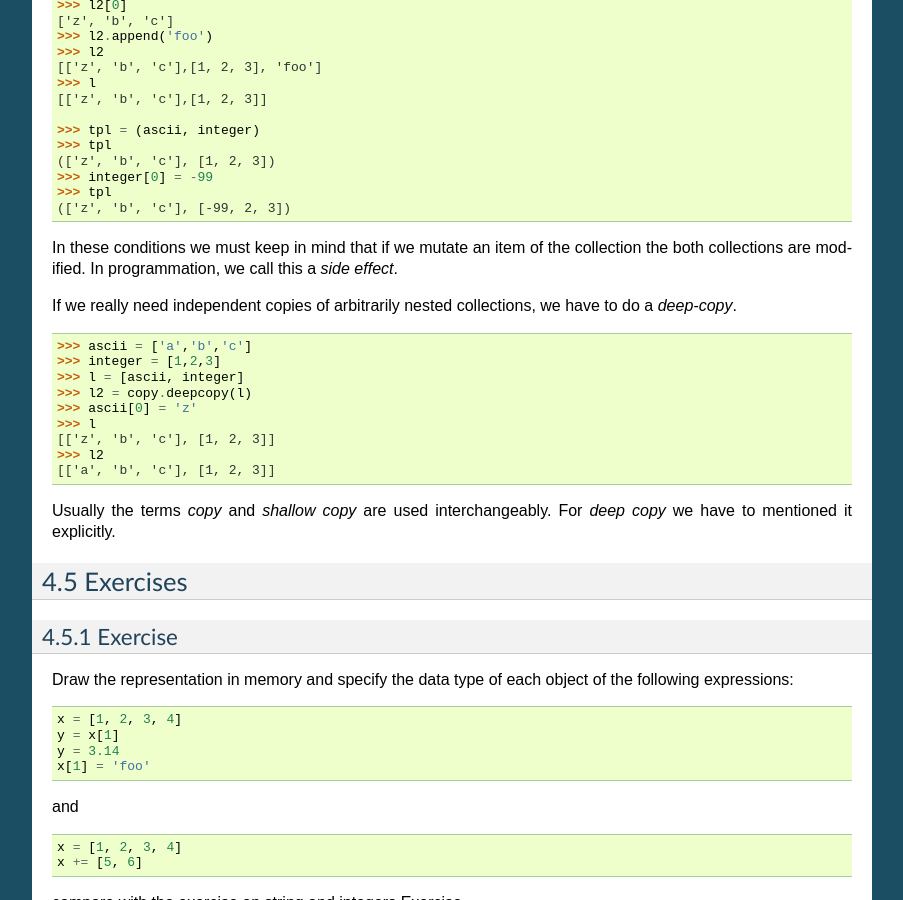
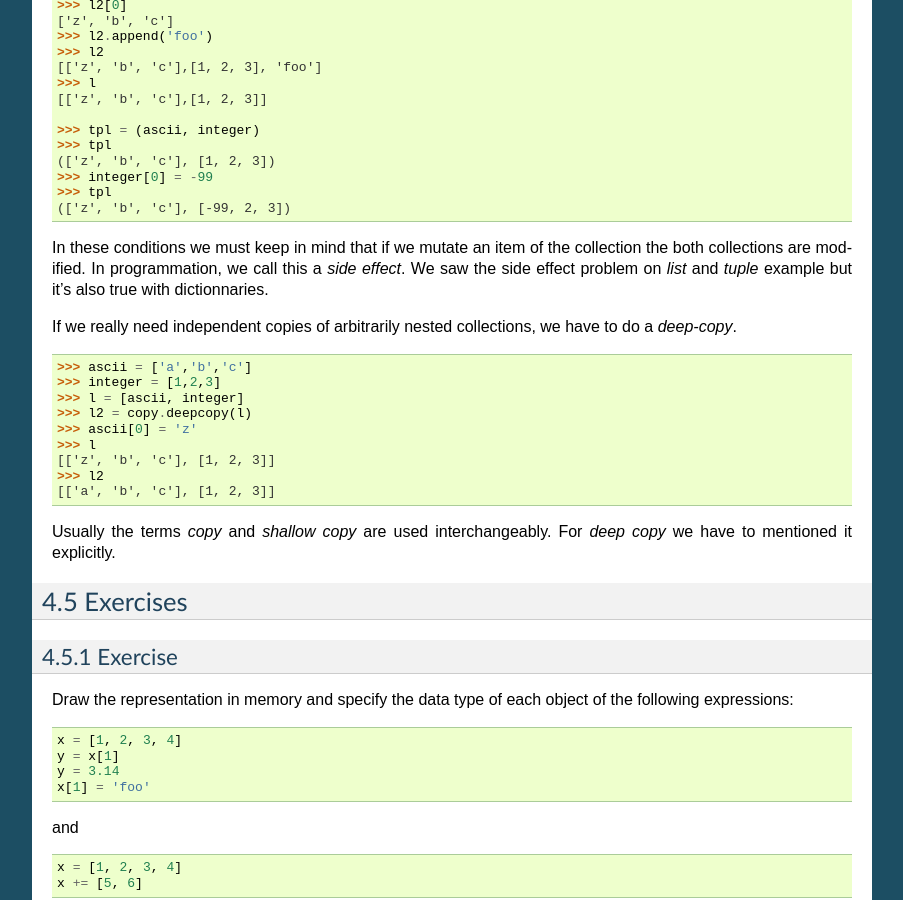
Before and after one commit to C3BI-pasteur-fr/python-course-1, a Sphinx documentation site: the page built from source/Collection_Data_Types.rst, in a window 1280 px wide and 900 px high, scrolled down 19559 px. Shown: the whole window, without its empty margins (198-1101 px from the left). Built offline with Sphinx 7.4.7, drawn with Linux system fonts in a browser that asks for light colours.

Commit message:
mentioned that shallow copy affect also dict

```diff
--- a/source/Collection_Data_Types.rst
+++ b/source/Collection_Data_Types.rst
@@ -1075,7 +1075,8 @@ collection and by the copied collection.
 
 
 In these conditions we must keep in mind that if we mutate an item of the collection the both collections are modified.
-In programmation, we call this a *side effect*.
+In programmation, we call this a *side effect*. We saw the side effect problem on *list* and *tuple* example but it's also true with
+dictionnaries.
 
 If we really need independent copies of arbitrarily nested collections,
 we have to do a *deep-copy*. ::
```
